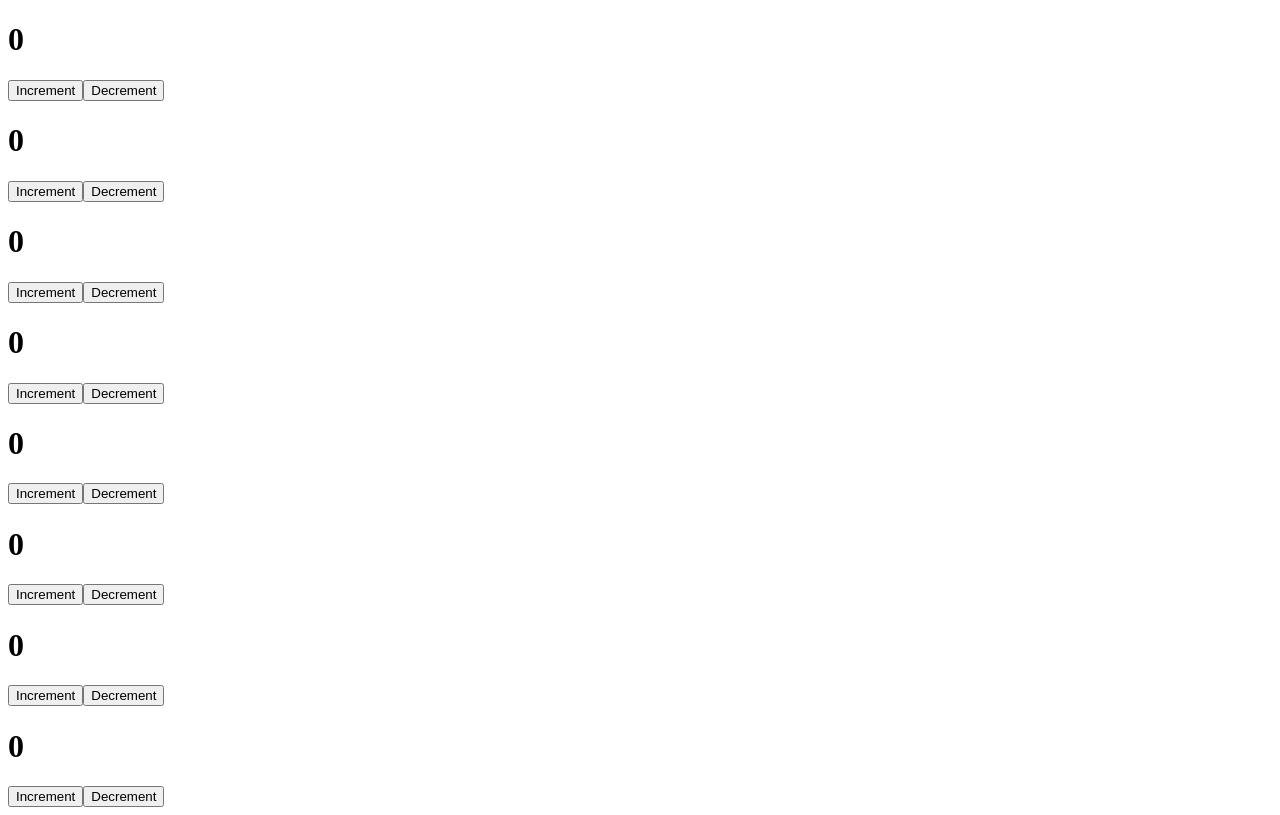
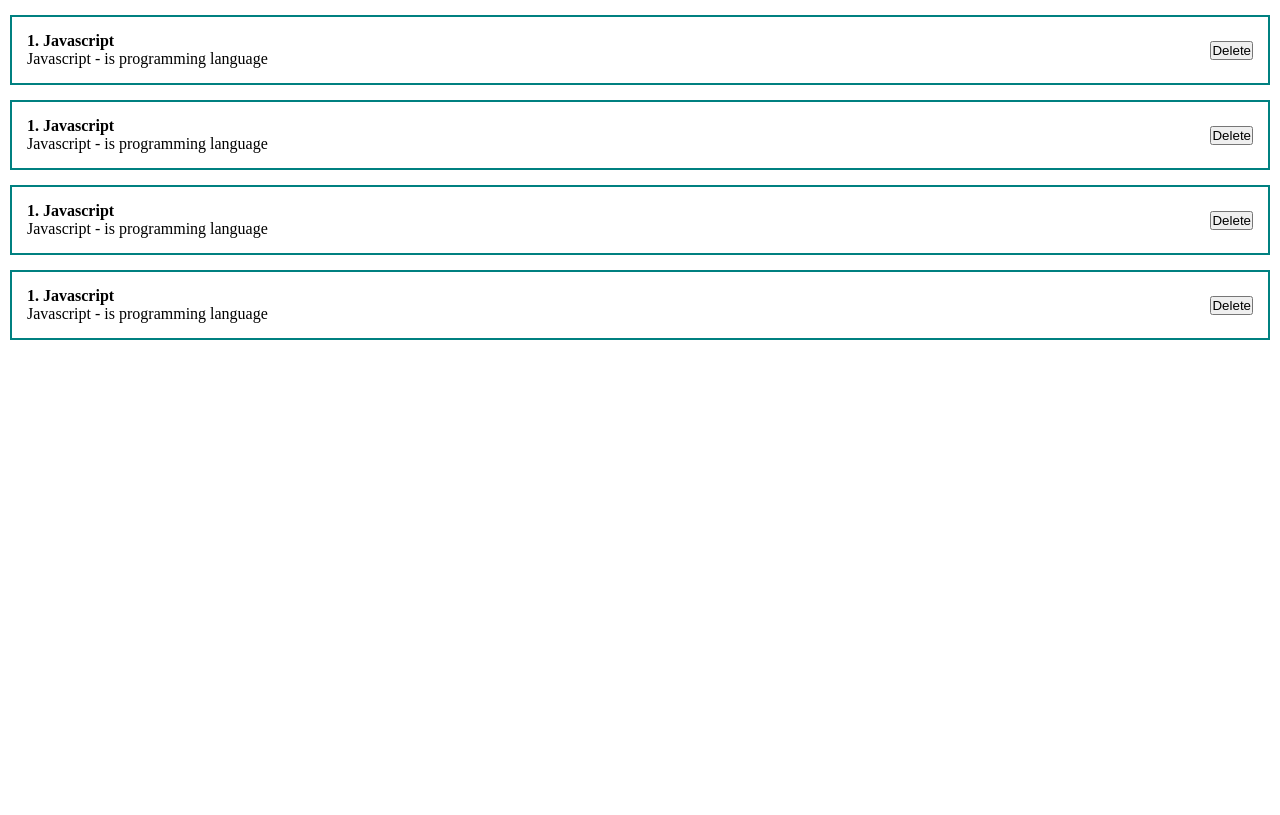
Before and after one commit to Melkfree/React-tutorial, a React (Create React App) app: page / in a window 1280 px wide. Built offline with nearby package versions, Linux system fonts and the light colour scheme.

Commit message:
PostItem component

```diff
--- a/src/App.js
+++ b/src/App.js
@@ -1,20 +1,20 @@
 import React, { useState } from "react";
 import Counter from "./Components/Counter";
+import ClassCounter from "./Components/ClassCounter";
+import PostItem from "./Components/PostItem";
+import './styles/App.css';
 
 function App() {
 
-  const [value, setValue] = useState('Some text');
+  // const [value, setValue] = useState('Some text');
 
   return (
     <div className="App">
-      <Counter />
-      <Counter />
-      <Counter />
-      <Counter />
-      <Counter />
-      <Counter />
-      <Counter />
-      <Counter />
+      <PostItem />
+      <PostItem />
+      <PostItem />
+      <PostItem />
+
     </div>
   );
 }
--- /dev/null
+++ b/src/Components/ClassCounter.jsx
@@ -0,0 +1,35 @@
+import React from "react";
+import { Component } from "react";
+
+
+class ClassCounter extends Component{
+
+    constructor(props){
+        super(props);
+        this.state = {
+            count: 0
+        }
+        this.increment = this.increment.bind(this);
+        this.decrement = this.decrement.bind(this);
+    }
+
+    increment(){
+        this.setState({count: this.state.count + 1})
+    }
+
+    decrement(){
+        this.setState({count: this.state.count - 1})
+    }
+
+    render(){
+        return (
+        <div>
+            <h1>{this.state.count}</h1>
+            <button onClick={this.increment} >Increment</button>
+            <button onClick={this.decrement} >Decrement</button>
+        </div>
+        )
+    }
+}
+
+export default ClassCounter;
--- /dev/null
+++ b/src/Components/PostItem.jsx
@@ -0,0 +1,21 @@
+import React from "react";
+
+const PostItem = function(){
+
+
+    return(
+        <div className="post">
+            <div className="post__content">
+                <strong>1. Javascript</strong>
+                <div>
+                Javascript - is programming language
+                </div>
+            </div>
+            <div className="post__btns">
+                <button>Delete</button>
+            </div>
+        </div>
+    )
+}
+
+export default PostItem;
--- /dev/null
+++ b/src/styles/App.css
@@ -0,0 +1,25 @@
+*{
+    margin: 0;
+    padding: 0;
+    box-sizing: border-box;
+}
+
+.root{
+    display: flex;
+    justify-content: center;
+}
+
+.App{
+    width: auto;
+    padding: 0 10px 0 10px;
+
+}
+
+.post{
+    display: flex;
+    padding: 15px;
+    border: 2px solid teal;
+    margin-top: 15px;
+    justify-content: space-between;
+    align-items: center;
+}
```
